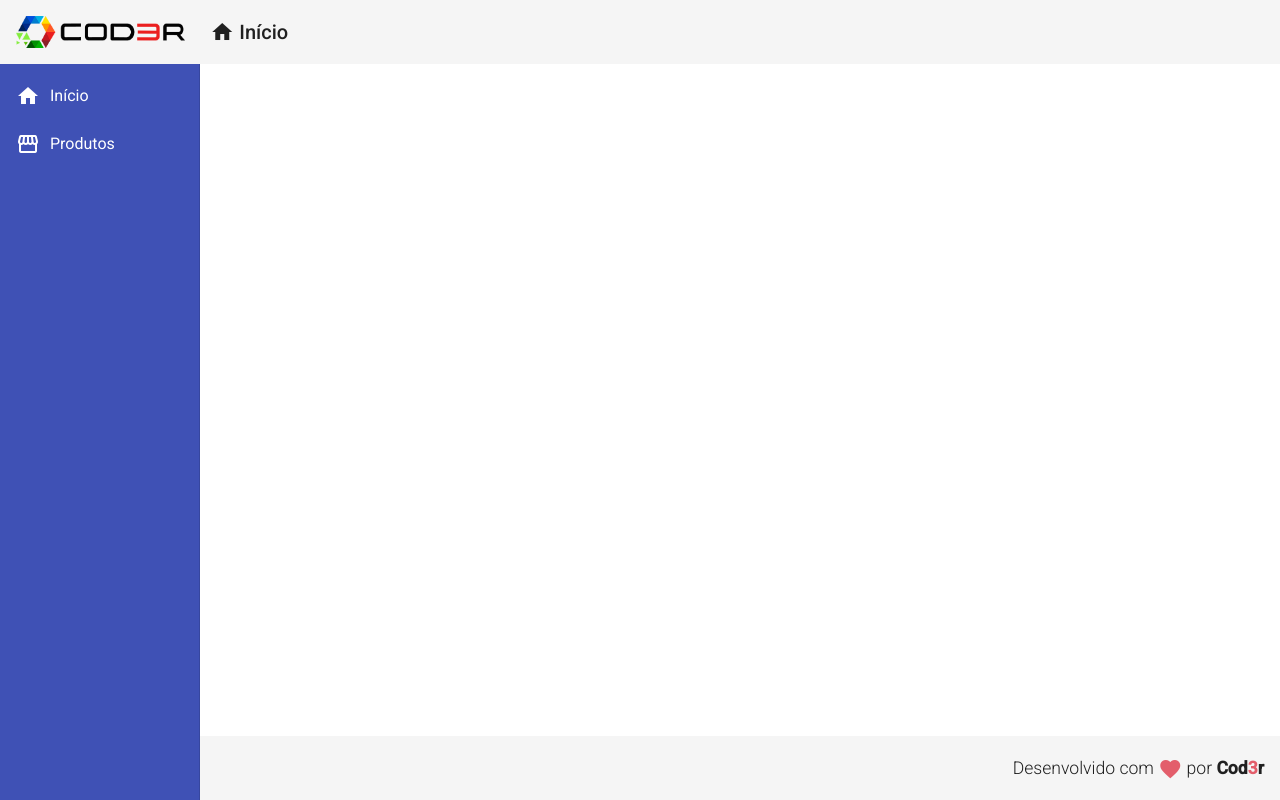
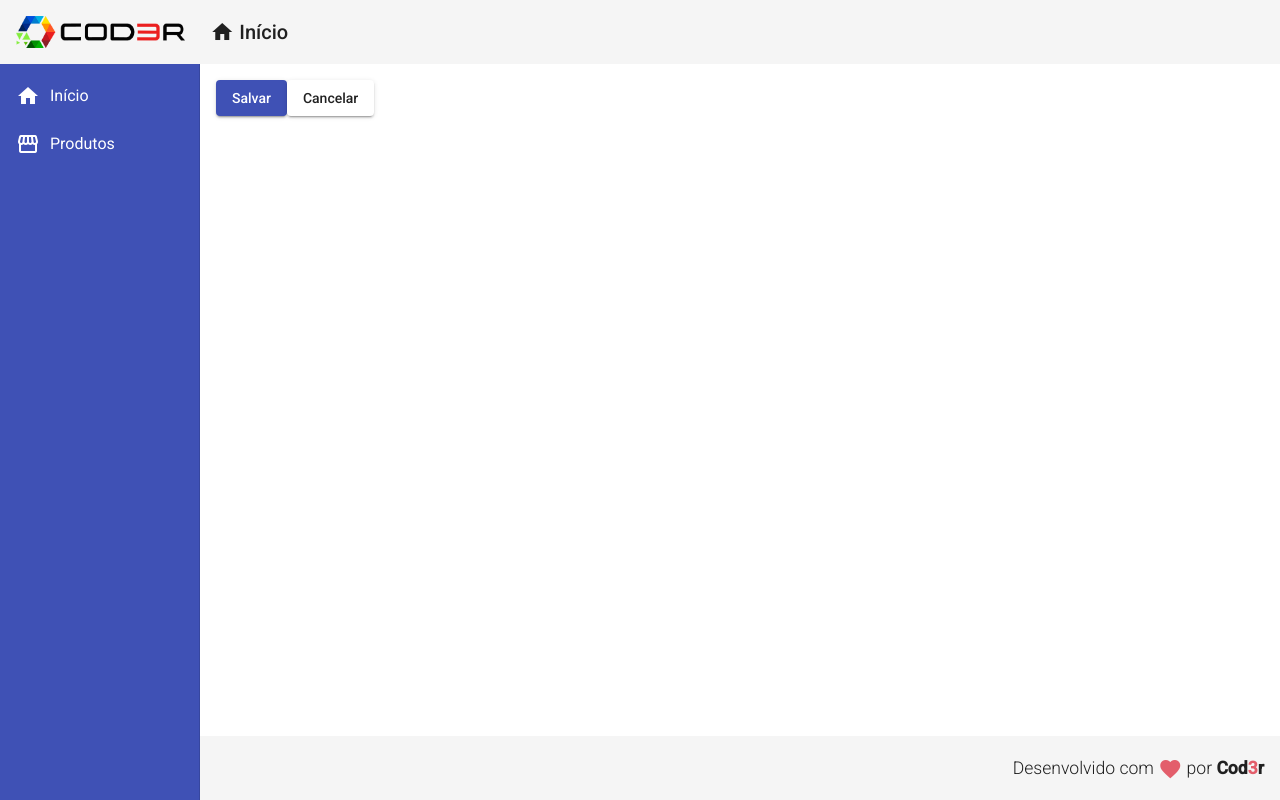
Before and after one commit to VictorMetzler/crud, an Angular app in the folder frontend/: page /products/create in a window 1280 px wide. Built offline with nearby package versions, Linux system fonts and the light colour scheme.

Commit message:
término aula 9

```diff
--- a/frontend/src/app/app.module.ts
+++ b/frontend/src/app/app.module.ts
@@ -1,3 +1,4 @@
+import { MatSnackBar } from '@angular/material/snack-bar';
 import { BrowserModule } from '@angular/platform-browser';
 import { NgModule } from '@angular/core';
 
@@ -14,6 +15,8 @@
 import { MatCardModule } from '@angular/material/card';
 import { MatListModule } from '@angular/material/list';
 import { MatButtonModule } from '@angular/material/button';
+import { MatSnackBarModule } from '@angular/material/snack-bar';
+
 
 import { HomeComponent } from './views/home/home.component';
 import { ProductCrudComponent } from './views/product-crud/product-crud.component';
@@ -41,7 +44,8 @@
     MatSidenavModule,
     MatListModule,
     MatCardModule,
-    MatButtonModule
+    MatButtonModule,
+    MatSnackBarModule
   ],
   providers: [],
   bootstrap: [AppComponent]
--- a/frontend/src/app/components/product/product-create/product-create.component.html
+++ b/frontend/src/app/components/product/product-create/product-create.component.html
@@ -0,0 +1,7 @@
+<button mat-raised-button (click)="createProduct()" color="primary">
+    Salvar
+</button>
+
+<button mat-raised-button (click)="cancel()" color="cancel">
+    Cancelar
+</button>
--- a/frontend/src/app/components/product/product-create/product-create.component.ts
+++ b/frontend/src/app/components/product/product-create/product-create.component.ts
@@ -1,4 +1,6 @@
 import { Component, OnInit } from '@angular/core';
+import { Router } from '@angular/router';
+import { ProductService } from './../product.service';
 
 @Component({
   selector: 'app-product-create',
@@ -7,9 +9,21 @@
 })
 export class ProductCreateComponent implements OnInit {
 
-  constructor() { }
+  constructor(
+    private productService: ProductService,
+    private router: Router
+  ) { }
 
   ngOnInit(): void {
+
+  }
+
+  createProduct(): void {
+    this.productService.showMessage('Produto criado!');
+  }
+
+  cancel(): void {
+    this.router.navigate(['/products'])
   }
 
 }
--- /dev/null
+++ b/frontend/src/app/components/product/product.service.ts
@@ -0,0 +1,18 @@
+import { Injectable } from '@angular/core';
+import { MatSnackBar } from '@angular/material/snack-bar';
+
+@Injectable({
+  providedIn: 'root'
+})
+export class ProductService {
+
+  constructor(private snackBar: MatSnackBar) { }
+
+  showMessage(msg: string): void {
+    this.snackBar.open(msg, 'X', {
+      duration: 3000,
+      horizontalPosition: "right",
+      verticalPosition: "top"
+    })
+  }
+}
```
Also changed, not shown: frontend/src/index.html (line endings or trailing spaces).
